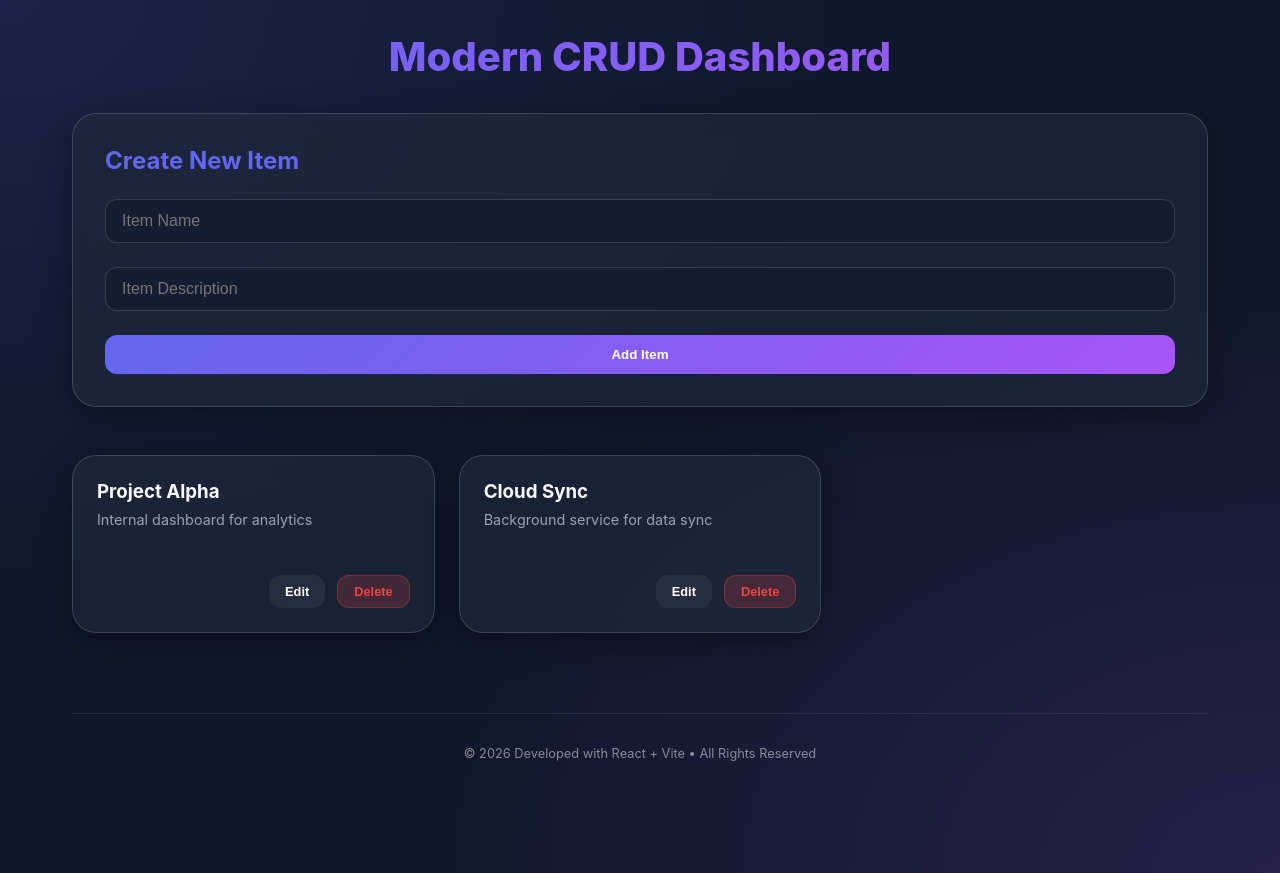
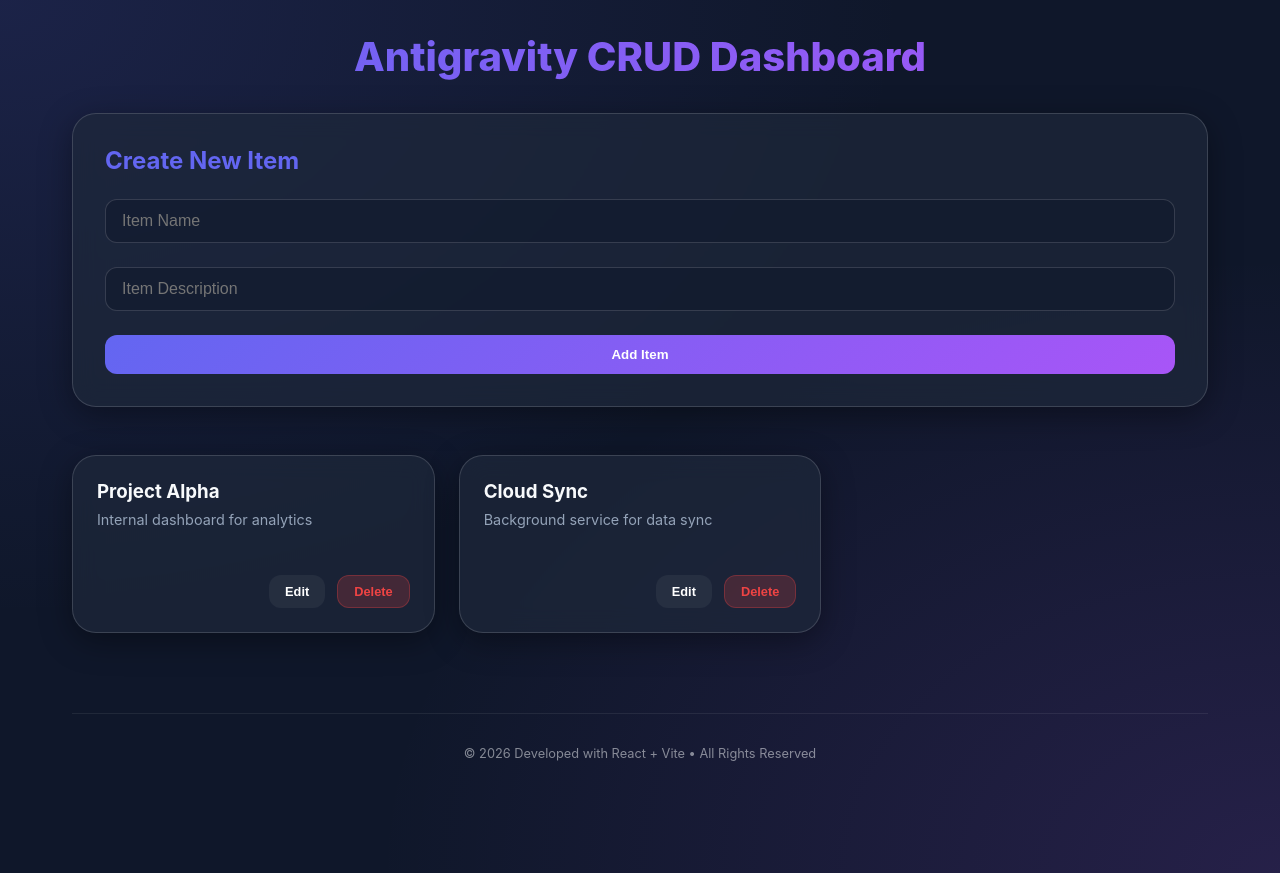
Before and after one commit to Janak27-del/crudwithreact, a React (Vite) app: page / in a window 1280 px wide. Built offline with nearby package versions, Linux system fonts and the light colour scheme.

Commit message:
Update dashboard title for brand consistency

```diff
--- a/src/App.jsx
+++ b/src/App.jsx
@@ -47,7 +47,7 @@ function App() {
 
   return (
     <div className="container" style={{ paddingBottom: '5rem' }}>
-      <h1>Modern CRUD Dashboard</h1>
+      <h1>Antigravity CRUD Dashboard</h1>
 
       <ItemForm
         editingId={editingId}
```
